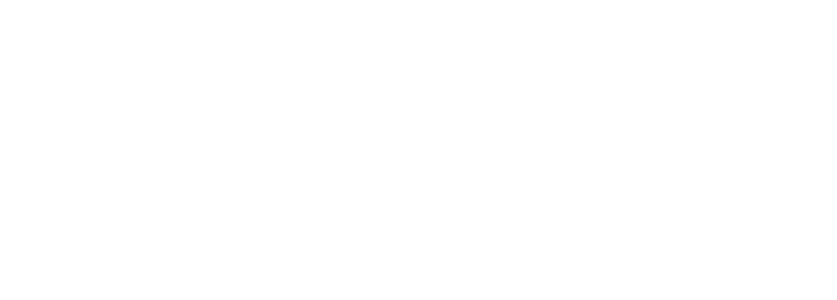
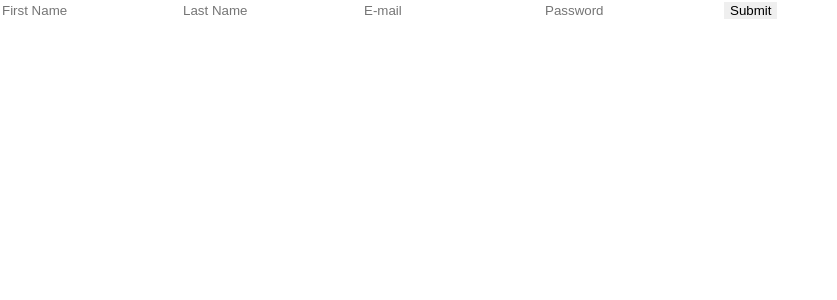
Before and after one commit to AlwynGrant/Ignite, a React (Create React App) app in the folder views/: page /signup in a window 1280 px wide. Before the commit this address had no page. Shown: the top 300 px of the page, without its empty margins (0-837 px from the left). Built offline with nearby package versions, Linux system fonts and the light colour scheme.

Commit message:
Views - Phase 1.c
Add logic for dynamic and reusable component, a form. Currently in use
for login and signup forms. Structured as to abstract input controls
while also maintaining accessability if changes need to be made.

```diff
--- a/views/src/App.tsx
+++ b/views/src/App.tsx
@@ -1,5 +1,7 @@
 import React, { useContext } from 'react';
 import Home from './components/home/home';
+import Signup from './components/auth/signup';
+import Login from './components/auth/login';
 import SessionContext from './shared/context'
 import { Routes, Route } from 'react-router-dom';
 
@@ -9,6 +11,8 @@
   return (
     <Routes>
       <Route path='/' element={<Home />}/>
+      <Route path='/signup' element={<Signup />}/>
+      <Route path='/login' element={<Login />}/>
       {/* <Route path='/discover' element={}/> */}
       {/* <Route path='/project/:projId' element={}/> */}
       {/* <Route path='/project/new' element={}/> */}
--- /dev/null
+++ b/views/src/components/auth/formData/auth.data.ts
@@ -0,0 +1,42 @@
+
+  export const loginFormData = {
+    input1: {
+      className: "form auth-email",
+      placeHolder: "E-mail",
+      type: "text",
+      value: "email"
+    },
+    input2: {
+      className: "form auth-password",
+      placeHolder: "Password",
+      type: "text",
+      value: "password"
+    },
+  }
+
+  export const signupFormData = {
+    input1: {
+      className: "form auth-fName",
+      placeHolder: "First Name",
+      type: "text",
+      value: "firstName"
+    },
+    input2: {
+      className: "form auth-lName",
+      placeHolder: "Last Name",
+      type: "text",
+      value: "lastName"
+    },
+    input3: {
+      className: "form auth-email",
+      placeHolder: "E-mail",
+      type: "text",
+      value: "email"
+    },
+    input4: {
+      className: "form auth-password",
+      placeHolder: "Password",
+      type: "text",
+      value: "password"
+    },
+  }
--- /dev/null
+++ b/views/src/components/auth/login.tsx
@@ -0,0 +1,11 @@
+import Form from "./subcomponents/form";
+import { loginFormData } from "./formData/auth.data";
+
+export default function Login() {
+
+  return (
+    <div className="login">
+      <Form {...loginFormData} />
+    </div>
+  );
+}
--- /dev/null
+++ b/views/src/components/auth/signup.tsx
@@ -0,0 +1,11 @@
+import Form from "./subcomponents/form";
+import { signupFormData } from "./formData/auth.data";
+
+export default function Signup() {
+
+  return (
+    <div className="signup">
+      <Form {...signupFormData} />
+    </div>
+  );
+}
--- /dev/null
+++ b/views/src/components/auth/subcomponents/form.tsx
@@ -0,0 +1,42 @@
+import { useState } from 'react'
+
+interface InputObject {
+  className: string;
+  placeHolder: string;
+  type: string;
+  value: string;
+}
+
+export default function Form (props: { [key: string ]: InputObject}) {
+  const inputArr = Object.keys(props)
+
+  const [email, setEmail] = useState<string>("")
+  const [firstName, setFirstName] = useState<string>("")
+  const [lastName, setLastName] = useState<string>("")
+  const [password, setPassword] = useState<string>("")
+
+  const state: { [key: string ]: [string, React.Dispatch<React.SetStateAction<string>>]} = {
+      "email": [email, setEmail],
+      "firstName": [firstName, setFirstName],
+      "lastName": [lastName, setLastName],
+      "password": [password, setPassword],
+    }
+
+    return (
+    <div>
+      {
+        inputArr.map((prop: string, i:number,) => {
+          return <input
+                    key={i}
+                    placeholder={props[prop].placeHolder}
+                    className={props[prop].className}
+                    type={props[prop].type}
+                    value={state[props[prop].value][0]}
+                    onChange={((e) => state[props[prop].value][1](e.target.value))}
+                    ></input>
+        })
+      }
+      <button type='submit'>Submit</button>
+    </div>
+  );
+}
```
